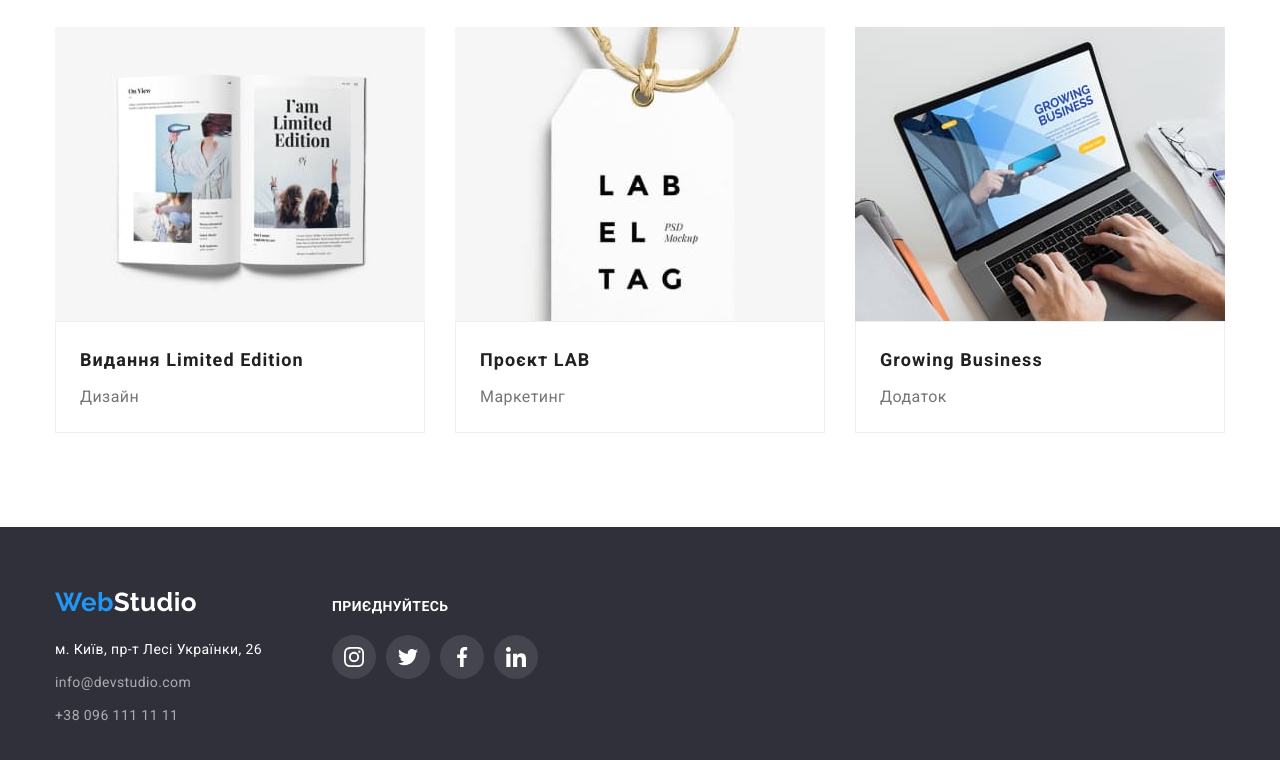
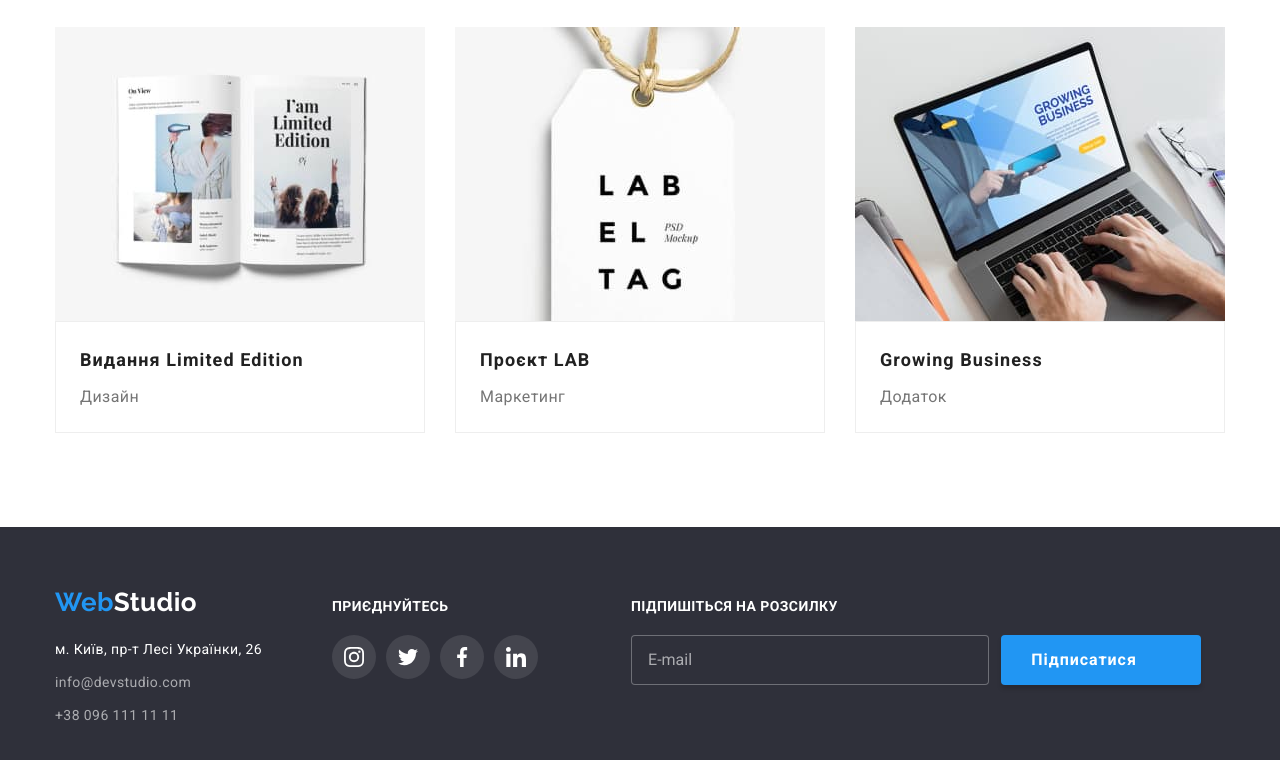
Before and after one commit to SvetaSaletska/goit-markup-hw-06, a plain HTML site: page portfolio.html in a window 1280 px wide. Shown: the part 1112-1872 px from the top of the page. Drawn offline with nearby package versions, Linux system fonts and the light colour scheme.

Commit message:
Update portfolio.html

```diff
--- a/portfolio.html
+++ b/portfolio.html
@@ -238,6 +238,23 @@
                  </li>
                </ul>
             </div>
+            <div class="sign-up-form">
+             <p class="sign-up-text">Підпишіться на розсилку</p>
+             <form>
+                 <div class="form-container">
+                     <label>
+                         <input
+                         type="email"
+                         class="sign-up-mail"
+                         name="user-mail"
+                         placeholder="E-mail"></label>
+                 <button type="submit" class="sign-up-btn">Підписатися
+                     <svg class="btn-send" width="24" height="24">
+                         <use href="./images/symbol-defs.svg#icon-icon-send"></use>
+                     </svg>
+                 </button></div>
+             </form>
+            </div>
     </div>
 </footer>
 </body>
```
